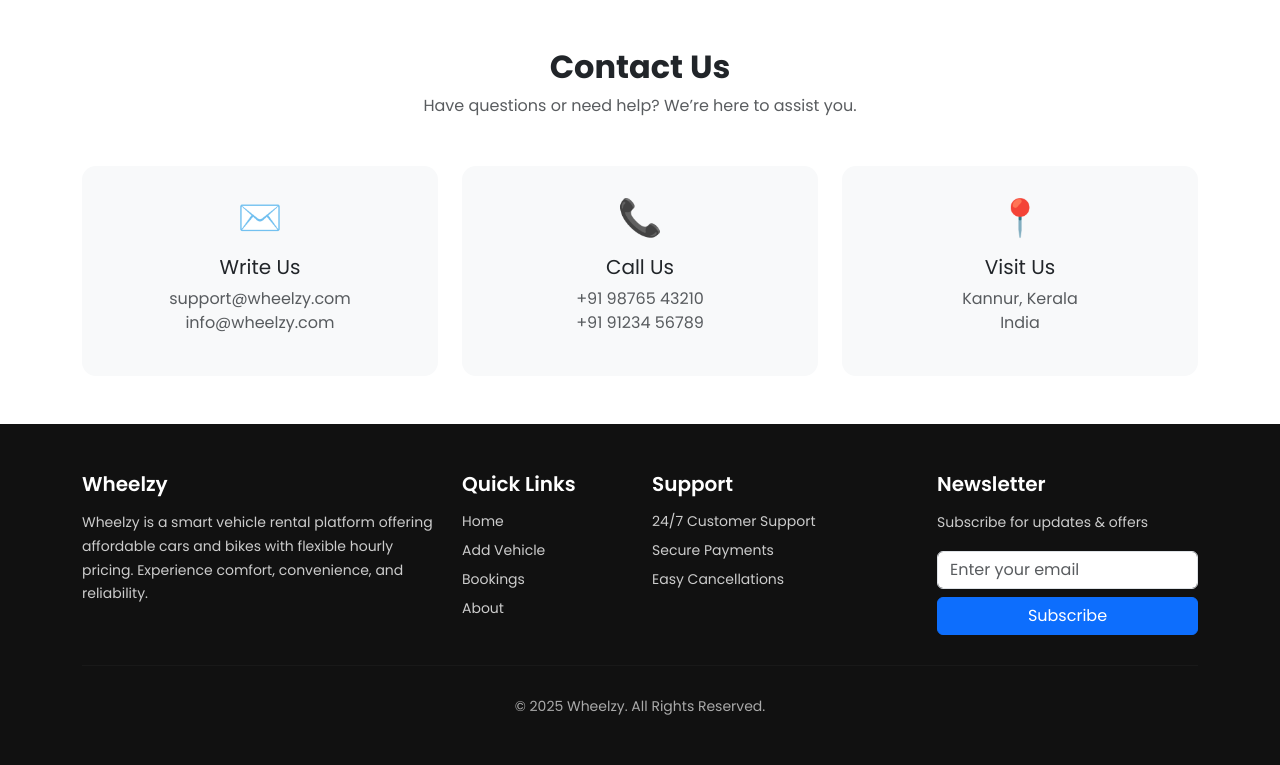
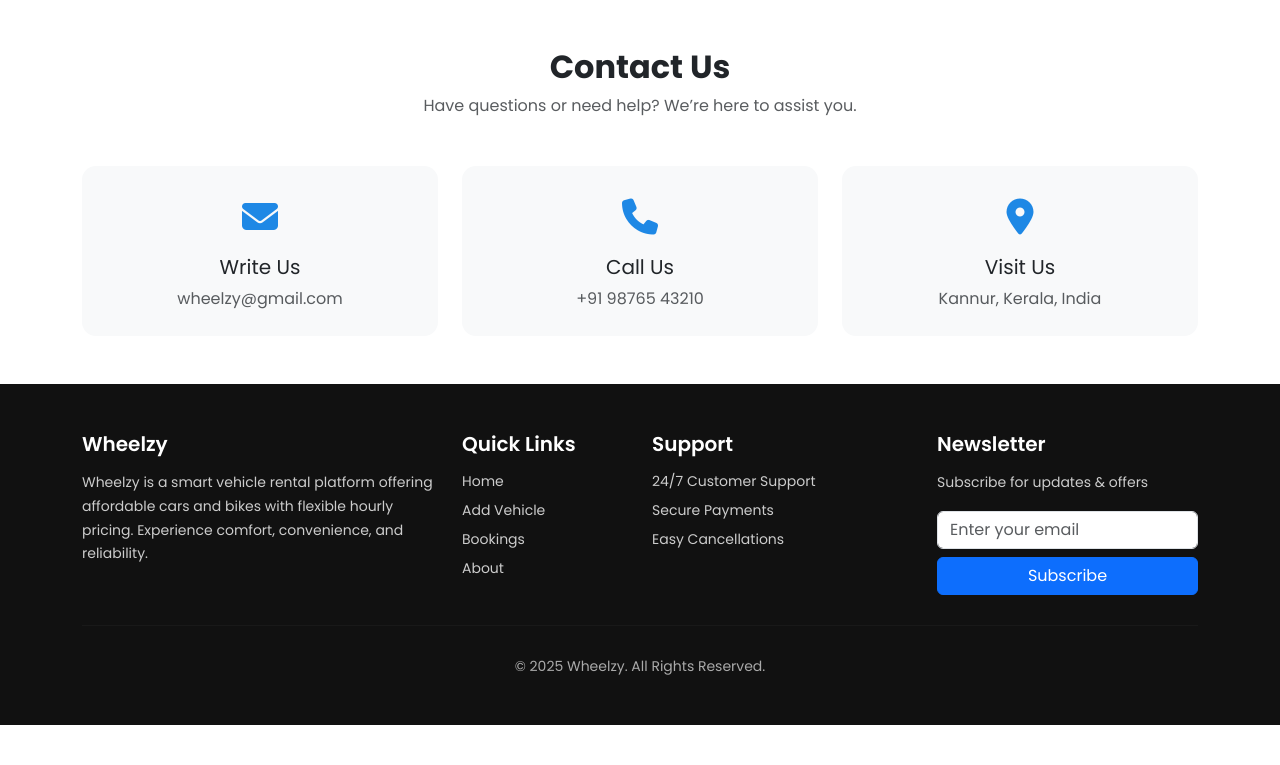
Before and after one commit to adithyaaneesh/django_wheelzy, a Django app: template wheelzy_app/templates/home.html in a window 1280 px wide. Shown: the part 1803-2568 px from the top of the page. After the commit the page ends 2528 px from the top, so only its background shows below. Run offline with Django 3.2, Linux system fonts and the light colour scheme; the template is opened without the code that fills it, so the values that code supplies are empty.

Commit message:
add icons to home

```diff
--- a/wheelzy/settings.py
+++ b/wheelzy/settings.py
@@ -118,6 +118,9 @@ USE_TZ = True
 
 STATIC_URL = 'static/'
 
+STATICFILES_DIRS = [
+    BASE_DIR / "static",
+]
 
 MEDIA_URL = '/media/'
 MEDIA_ROOT = BASE_DIR / 'media'
--- a/wheelzy_app/templates/home.html
+++ b/wheelzy_app/templates/home.html
@@ -1,16 +1,18 @@
+{% load static %}
 <!DOCTYPE html>
 <html lang="en">
 <head>
     <meta charset="UTF-8">
     <meta name="viewport" content="width=device-width, initial-scale=1.0">
     <title>Wheelzy | Vehicles</title>
+    <link rel="icon" type="image/png" href="{% static 'images/logo.png' %}">
+    <link rel="stylesheet" href="https://cdnjs.cloudflare.com/ajax/libs/font-awesome/6.5.1/css/all.min.css">
 
     <!-- Bootstrap -->
     <link href="https://cdn.jsdelivr.net/npm/bootstrap@5.3.2/dist/css/bootstrap.min.css" rel="stylesheet">
 
     <!-- Google Font -->
     <link href="https://fonts.googleapis.com/css2?family=Poppins:wght@300;400;600;700&display=swap" rel="stylesheet">
-
     <style>
         body {
             font-family: 'Poppins', sans-serif;
@@ -380,30 +382,30 @@
             <!-- Write Us -->
             <div class="col-md-4">
                 <div class="contact-box">
-                    <div class="contact-icon">✉️</div>
+                    <div class="contact-icon"><i class="fa-solid fa-envelope"></i></div>
                     <h5>Write Us</h5>
-                    <p class="text-muted mb-0">support@wheelzy.com</p>
-                    <p class="text-muted">info@wheelzy.com</p>
+                    <p class="text-muted mb-0">wheelzy@gmail.com</p>
+                    <!-- <p class="text-muted">info@wheelzy.com</p> -->
                 </div>
             </div>
 
             <!-- Call Us -->
             <div class="col-md-4">
                 <div class="contact-box">
-                    <div class="contact-icon">📞</div>
+                    <div class="contact-icon"><i class="fa-solid fa-phone"></i></div>
                     <h5>Call Us</h5>
                     <p class="text-muted mb-0">+91 98765 43210</p>
-                    <p class="text-muted">+91 91234 56789</p>
+                    <!-- <p class="text-muted">+91 91234 56789</p> -->
                 </div>
             </div>
 
             <!-- Visit Us -->
             <div class="col-md-4">
                 <div class="contact-box">
-                    <div class="contact-icon">📍</div>
+                    <div class="contact-icon"><i class="fa-solid fa-location-dot"></i></div>
                     <h5>Visit Us</h5>
-                    <p class="text-muted mb-0">Kannur, Kerala</p>
-                    <p class="text-muted">India</p>
+                    <p class="text-muted mb-0">Kannur, Kerala, India</p>
+                    <!-- <p class="text-muted">India</p> -->
                 </div>
             </div>
 
```
Also changed, not shown: static/images/logo.png (added).
